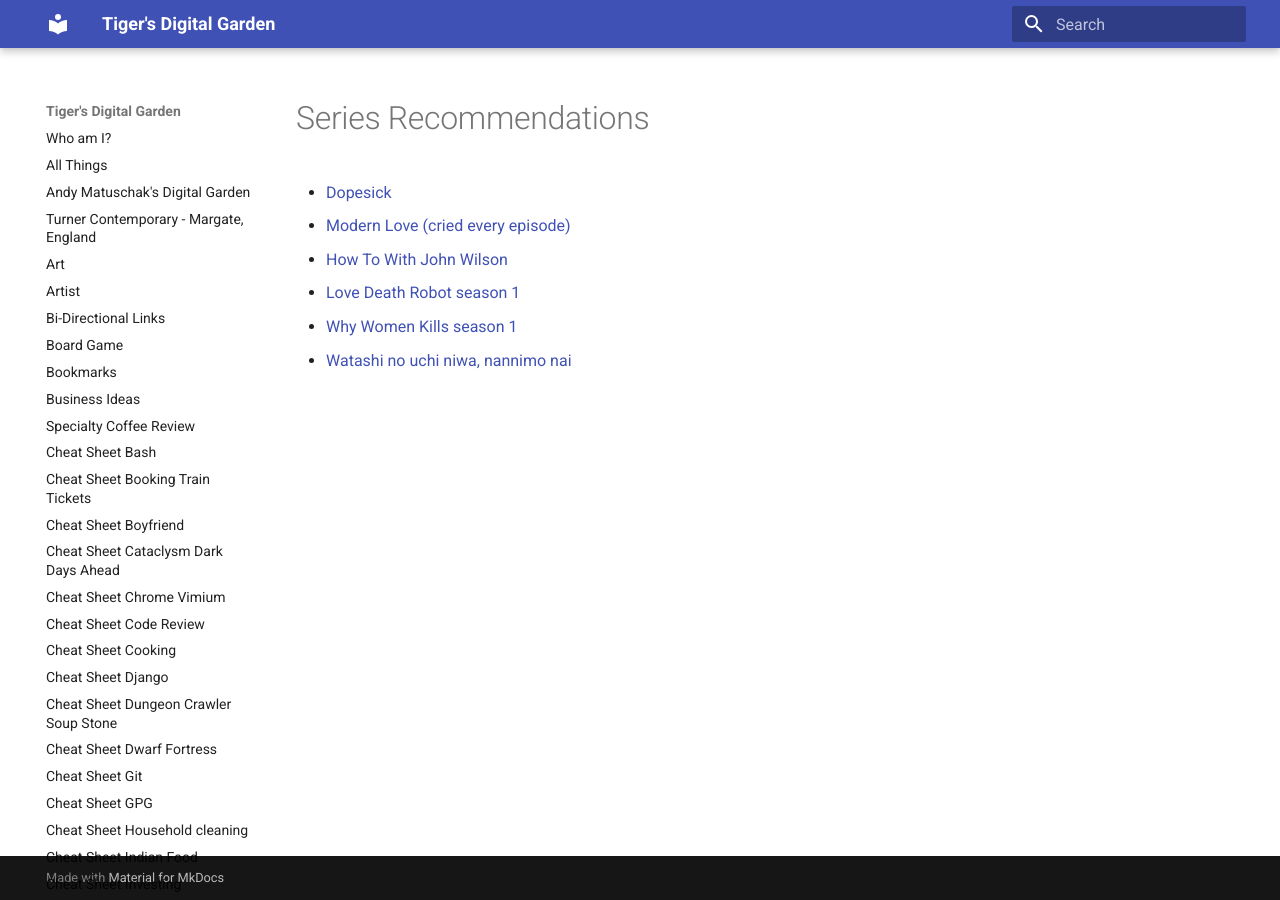
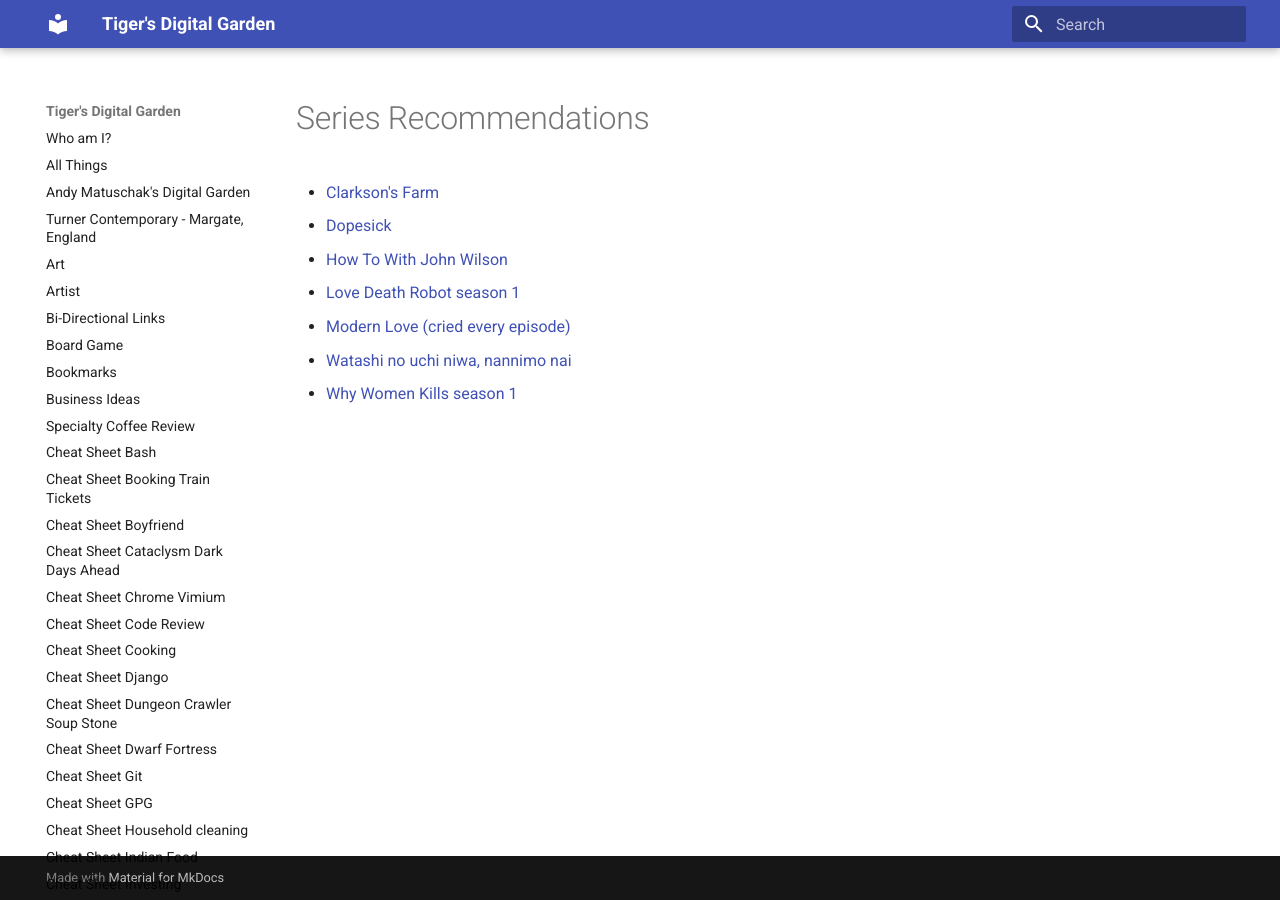
Before and after one commit to ynotstartups/notes, an MkDocs documentation site: the page built from notes/series-recommendations.md, in a window 1280 px wide. Built offline with MkDocs 1.6.1 and Material for MkDocs 9.7.7, drawn with Linux system fonts in a browser that asks for light colours.

Commit message:
add series recommendations

```diff
--- a/notes/series-recommendations.md
+++ b/notes/series-recommendations.md
@@ -1,8 +1,9 @@
 # Series Recommendations
 
+- [Clarkson's Farm](https://www.imdb.com/title/tt11733006/)
 - [Dopesick](https://www.imdb.com/title/tt9174558/)
-- [Modern Love (cried every episode)](https://www.imdb.com/title/tt8543390/)
 - [How To With John Wilson](https://www.imdb.com/title/tt10801534/)
 - [Love Death Robot season 1](https://www.imdb.com/title/tt9561862/)
+- [Modern Love (cried every episode)](https://www.imdb.com/title/tt8543390/)
+- [Watashi no uchi niwa, nannimo nai](https://www.imdb.com/title/tt5362450/)
 - [Why Women Kills season 1](https://www.imdb.com/title/tt9054904/)
-- [Watashi no uchi niwa, nannimo nai](https://www.imdb.com/title/tt5362450/)
```
